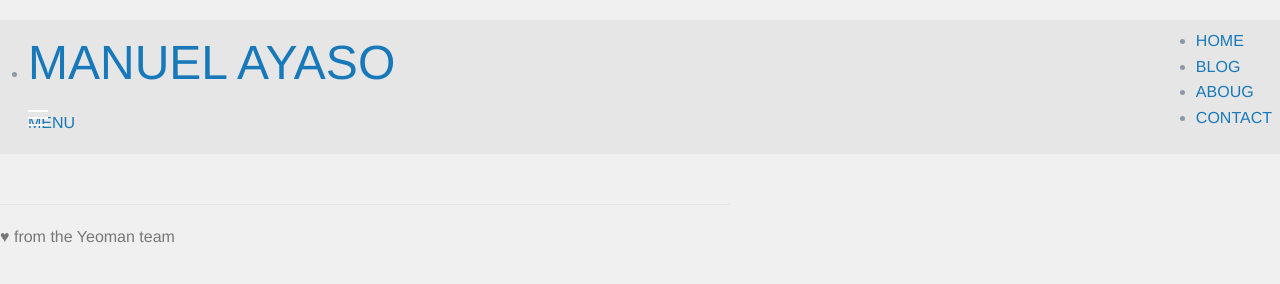
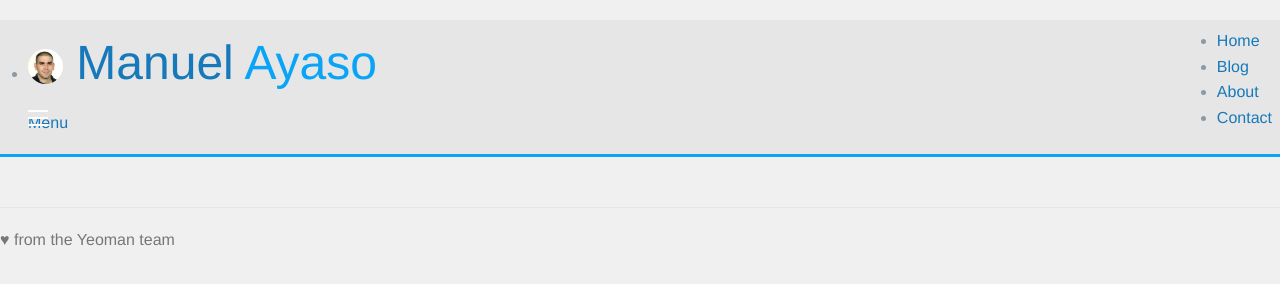
Before and after one commit to ManuelAyaso/blog, a website: page client/app/index.html in a window 1280 px wide. Drawn offline with nearby package versions, Linux system fonts and the light colour scheme; some packages are replaced by stand-ins of ours; files that its build step writes are made by us from their sources.

Commit message:
Top bar small changes and problem with row class fixed

```diff
--- a/client/app/index.html
+++ b/client/app/index.html
@@ -31,21 +31,21 @@
         <ul class="title-area">
           <li class="name">
             <h1>
-              <a href="#">MANUEL AYASO</a>
+              <a href="#"><img class="me-img" src="images/me.jpg"> Manuel <span class="red">Ayaso</span></a>
             </h1>
           </li>
 
           <li class="toggle-topbar menu-icon">
-            <a href="#"><span>MENU</span></a>
+            <a href="#"><span>Menu</span></a>
           </li>
 
         </ul>
         <section class="top-bar-section">
           <ul class="right">
-            <li><a href="#">HOME</a></li>
-            <li><a href="#">BLOG</a></li>
-            <li><a href="#">ABOUG</a></li>
-            <li><a href="#">CONTACT</a></li>
+            <li><a href="#">Home</a></li>
+            <li><a href="#">Blog</a></li>
+            <li><a href="#">About</a></li>
+            <li><a href="#">Contact</a></li>
           </ul>
         </section>
       </nav>
@@ -53,7 +53,7 @@
     <!-- End Top Bar -->
 
     <!-- Add your site or application content here -->
-    <div class="container content" ng-view=""></div>
+    <div class="content" ng-view=""></div>
 
     <!-- Google Analytics: change UA-XXXXX-X to be your site's ID -->
      <script>
--- a/client/app/styles/main.scss
+++ b/client/app/styles/main.scss
@@ -13,8 +13,21 @@ body {
     color: #8d9aa5;
 }
 
+.contain-to-grid {
+    border-bottom: 3px solid #0AA4F7;
+}
+
+span.red {
+    color: #0AA4F7;
+}
+
 .content {
     margin-top: 50px;
+}
+
+.me-img {
+    width: 35px;
+    border-radius: 50%;
 }
 
 /* Everything but the jumbotron gets side spacing for mobile first views */
--- a/client/app/views/main.html
+++ b/client/app/views/main.html
@@ -1,5 +1,7 @@
 <div class="row">
-  <div class="footer">
-    <p>♥ from the Yeoman team</p>
+  <div class="large-12 columns">
+    <div class="footer">
+      <p>♥ from the Yeoman team</p>
+    </div>
   </div>
 </div>
```
Also changed, not shown: client/app/images/me.jpg (added).
